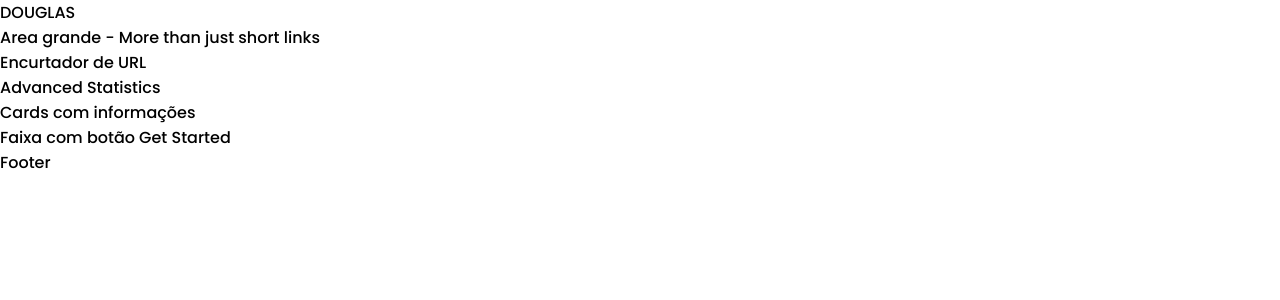
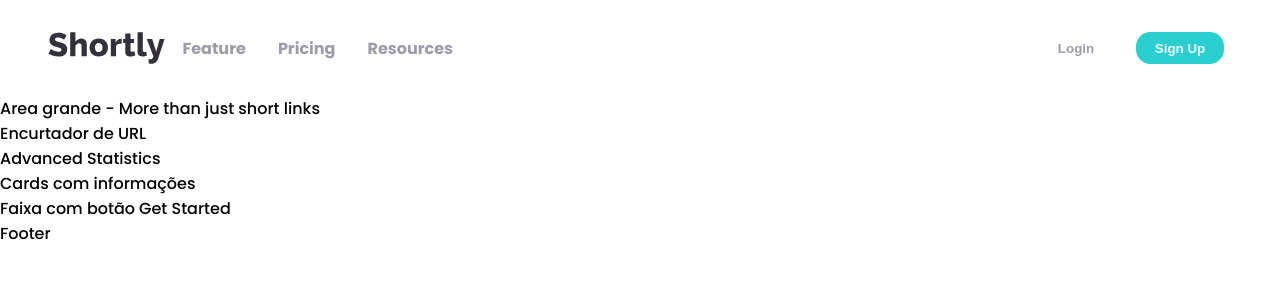
Before and after one commit to dougpassos/url-shortening-api-master, a React (Vite) app: page / in a window 1280 px wide. Shown: the top 300 px of the page. Built offline with nearby package versions, Linux system fonts and the light colour scheme.

Commit message:
criar component e layout

```diff
--- /dev/null
+++ b/src/components/HeaderApp.css
@@ -0,0 +1,62 @@
+nav {
+
+  display: flex;
+  flex-direction: row;
+  justify-content: space-between;
+  width: auto;
+  height: 2rem;
+  margin-left: 3rem;
+  margin-right: 3rem;
+  margin-top: 2rem;
+  margin-bottom: 2rem;
+  color: var(--neutral-gray);
+}
+
+nav *{
+  font-weight: bold;
+  color: var(--neutral-grayish-violet);
+}
+
+.menu {
+  display: flex;
+  flex-direction: row;
+  justify-content: space-between;
+  width: 90%;
+}
+
+nav ul {
+  display: flex;
+  flex-direction: row;
+  align-items: center;
+}
+
+nav image {
+  width: 10%;
+  height: 80%;
+}
+
+ul {
+  list-style-type: none;
+}
+
+ul li{
+  margin-inline: 1rem;
+}
+
+a {
+  text-decoration: none
+}
+
+.bt-login button {
+  margin-inline: .5rem;
+  padding-inline: 1rem;
+  width: 5.5rem;
+  height: 100%;
+  border-radius: .9rem;
+  background: none;
+}
+
+.bt-login button:last-of-type {
+  background-color: var(--primary-cyan);
+  color: azure;
+}
--- a/src/components/HeaderApp.jsx
+++ b/src/components/HeaderApp.jsx
@@ -1,12 +1,23 @@
-
+import './HeaderApp.css'
+import imgLogo from '../../public/logo.svg'
 
 function HeaderApp () {
   return (
     <>
-      <div>
-        <p>DOUGLAS</p>
-
-      </div>
+      <nav>
+        <img src={imgLogo} alt="logo" />
+        <div className='menu'>
+          <ul>
+            <li><a href="#">Feature</a></li>
+            <li><a href="#">Pricing</a></li>
+            <li><a href="#">Resources</a></li>
+          </ul>
+          <div className='bt-login'>
+            <button>Login</button>
+            <button>Sign Up</button>
+          </div>
+        </div>
+      </nav>
     </>
   )
 }
```
